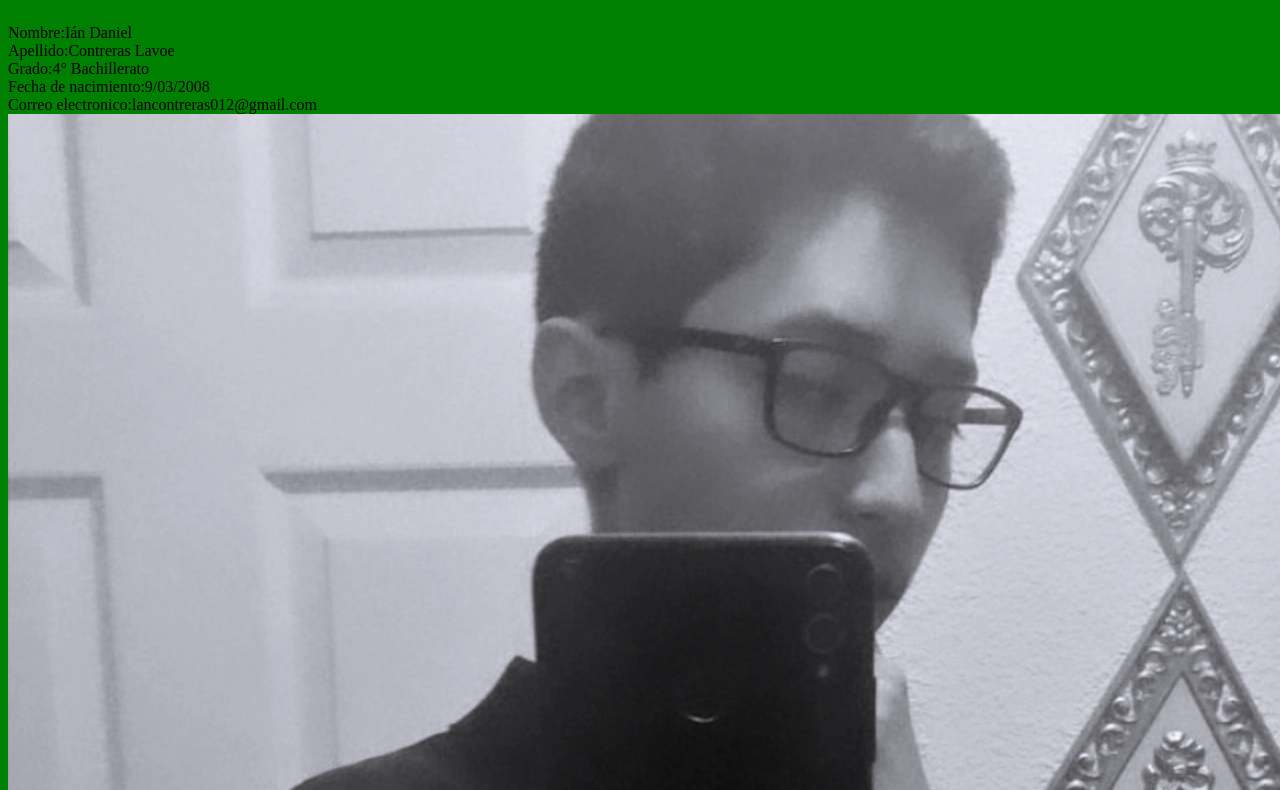
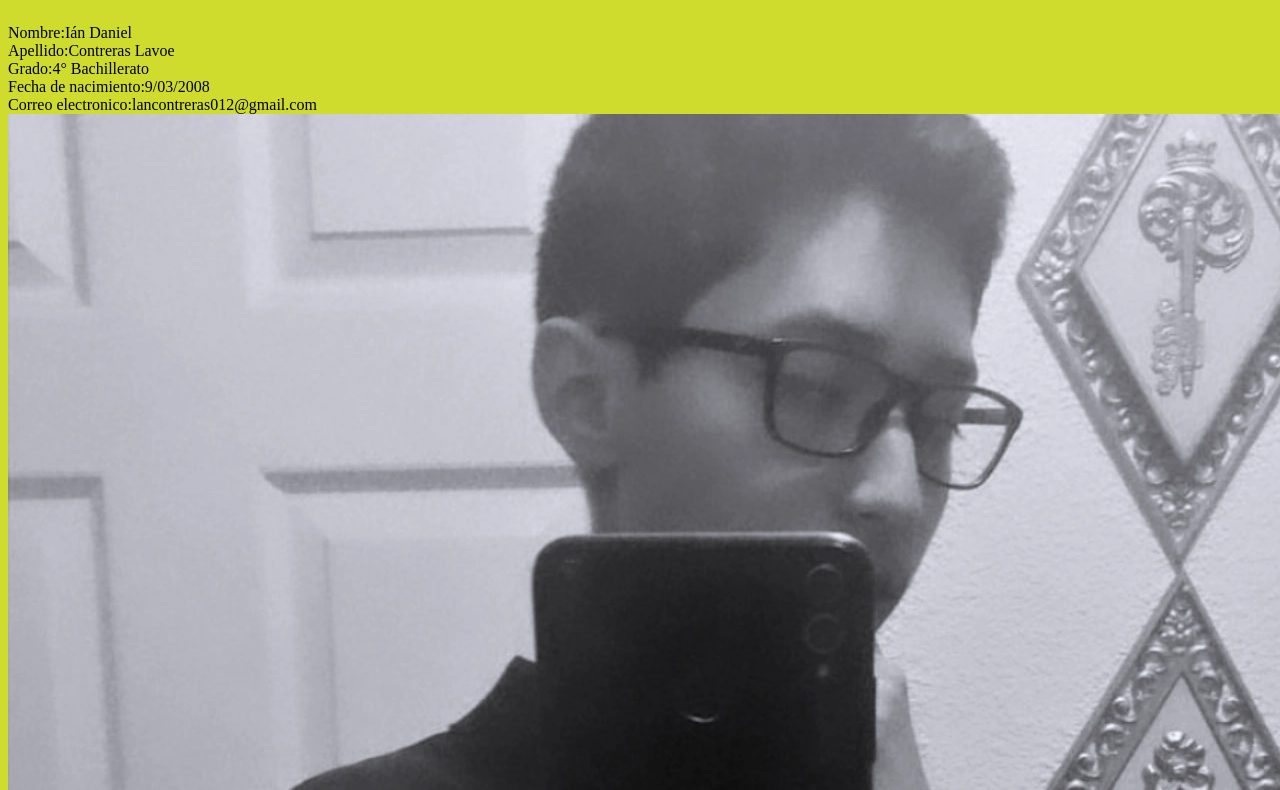
Before and after one commit to DaniLavoe/IDC4B, a plain HTML site: page info.html in a window 1280 px wide. Shown: the part 60-850 px from the top of the page. Drawn offline with Linux system fonts and the light colour scheme.

Commit message:
Update info.html

```diff
--- a/info.html
+++ b/info.html
@@ -1,6 +1,6 @@
 <html><head><title>Informacion Personal</title>
 </head>
-<body bgcolor="green">
+<body bgcolor="#cfdc2d">
 <h1>Informacion Personal</h1><br>
 Nombre:Ián Daniel<br>
 Apellido:Contreras Lavoe<br>
```
